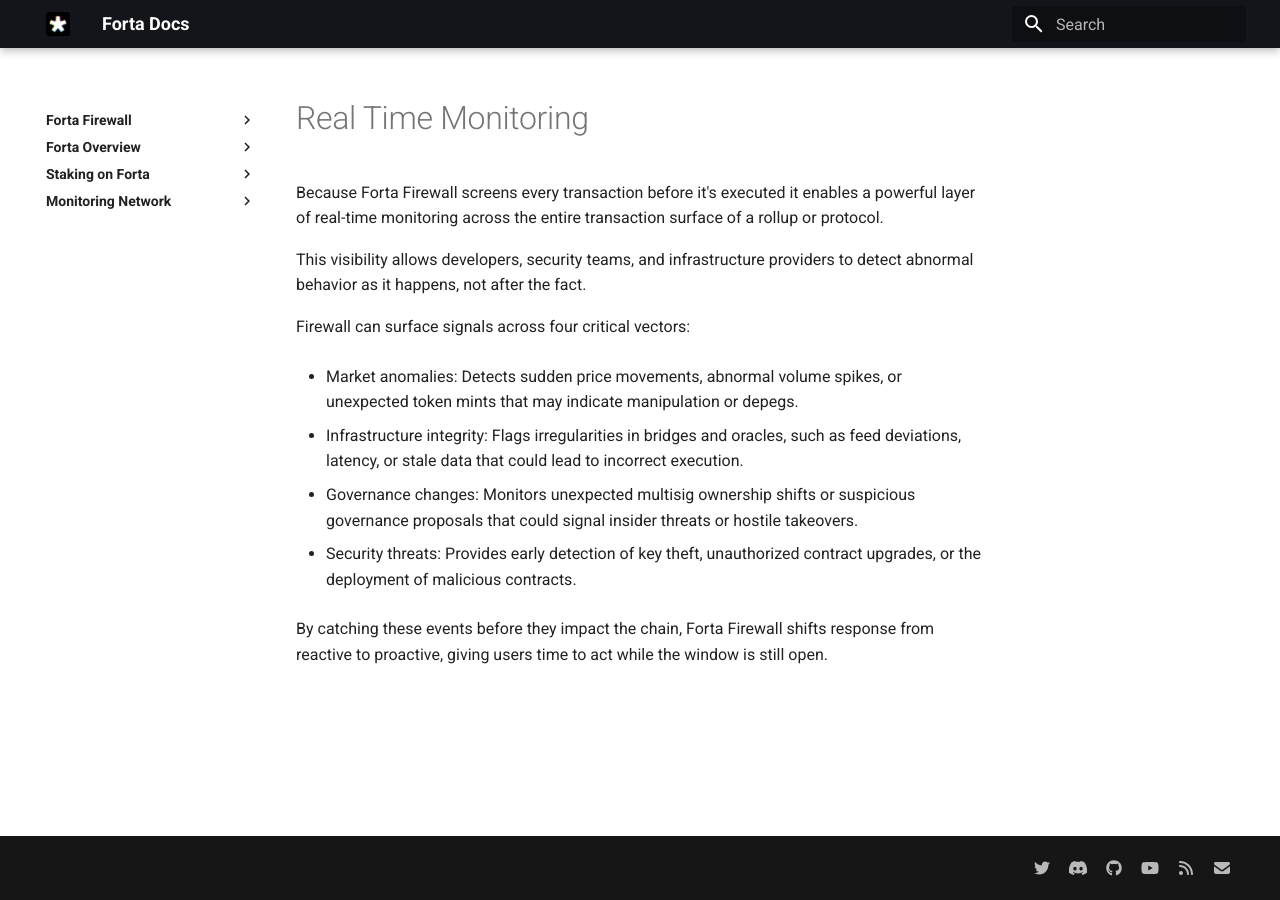
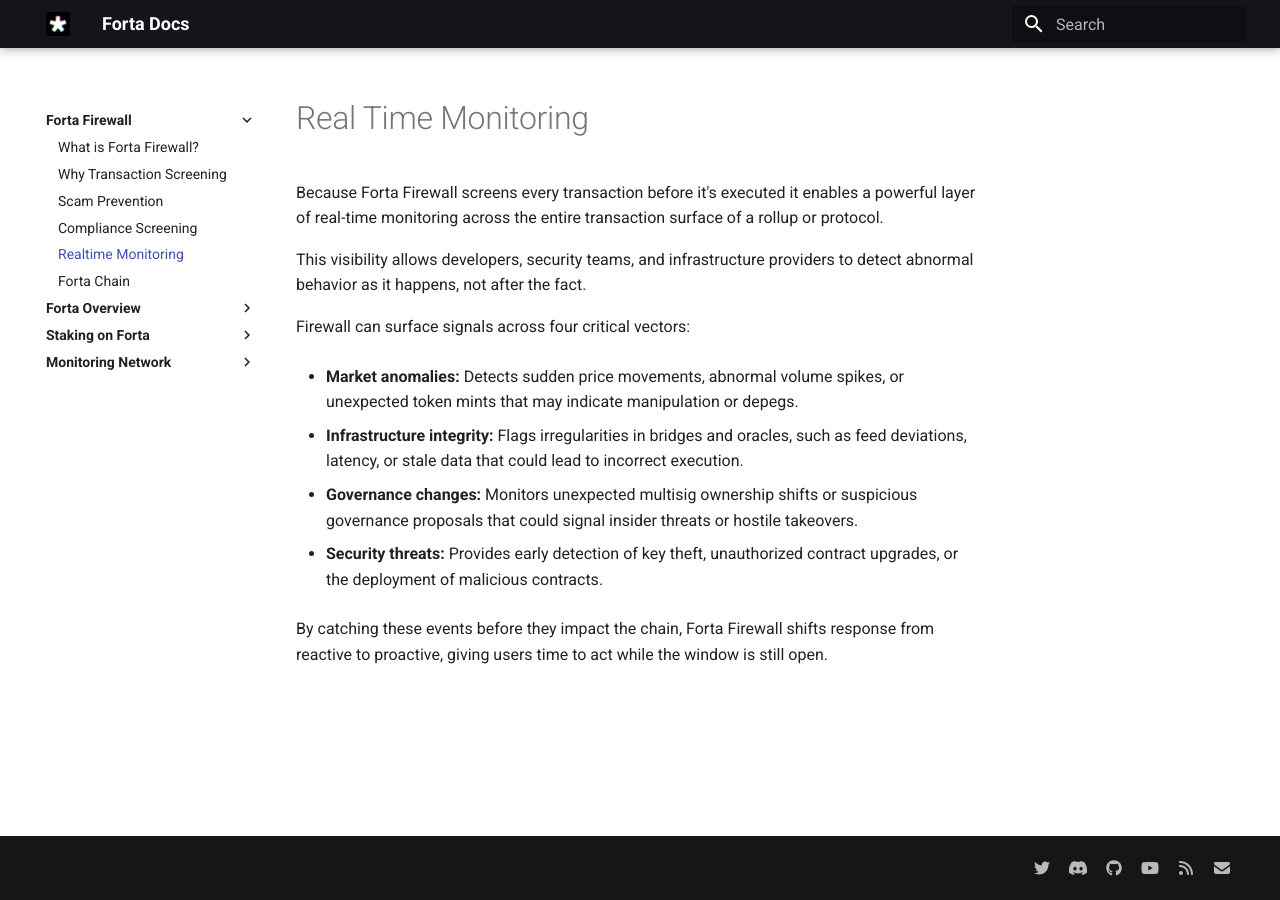
Before and after one commit to forta-network/docs, an MkDocs documentation site: the page built from docs/forta-firewall-real-time-monitoring.md, in a window 1280 px wide. Built offline with MkDocs 1.6.1 and Material for MkDocs 9.7.7, drawn with Linux system fonts in a browser that asks for light colours.

Commit message:
Forta Firewall docs update

```diff
--- a/docs/forta-firewall-real-time-monitoring.md
+++ b/docs/forta-firewall-real-time-monitoring.md
@@ -6,12 +6,12 @@
 
 Firewall can surface signals across four critical vectors:
 
-- Market anomalies: Detects sudden price movements, abnormal volume spikes, or unexpected token mints that may indicate manipulation or depegs.
+- **Market anomalies:** Detects sudden price movements, abnormal volume spikes, or unexpected token mints that may indicate manipulation or depegs.
 
-- Infrastructure integrity: Flags irregularities in bridges and oracles, such as feed deviations, latency, or stale data that could lead to incorrect execution.
+- **Infrastructure integrity:** Flags irregularities in bridges and oracles, such as feed deviations, latency, or stale data that could lead to incorrect execution.
 
-- Governance changes: Monitors unexpected multisig ownership shifts or suspicious governance proposals that could signal insider threats or hostile takeovers.
+- **Governance changes:** Monitors unexpected multisig ownership shifts or suspicious governance proposals that could signal insider threats or hostile takeovers.
 
-- Security threats: Provides early detection of key theft, unauthorized contract upgrades, or the deployment of malicious contracts.
+- **Security threats:** Provides early detection of key theft, unauthorized contract upgrades, or the deployment of malicious contracts.
 
 By catching these events before they impact the chain, Forta Firewall shifts response from reactive to proactive, giving users time to act while the window is still open.
--- a/mkdocs.yml
+++ b/mkdocs.yml
@@ -6,7 +6,7 @@
       - Why Transaction Screening: forta-firewall-why-transaction-screening.md
       - Scam Prevention: forta-firewall-scam-prevention.md
       - Compliance Screening: forta-firewall-compliance-screening.md
-      - Realtime Monitoring: forta-firewall-realtime-monitoring.md
+      - Realtime Monitoring: forta-firewall-real-time-monitoring.md
       - Forta Chain: forta-chain.md
   - <strong>Forta Overview</strong>:
       - Tokenomics: fort-token.md
```
Also changed, not shown: docs/forta-firewall-why-transaction-screening.md (+1 -0 lines).
